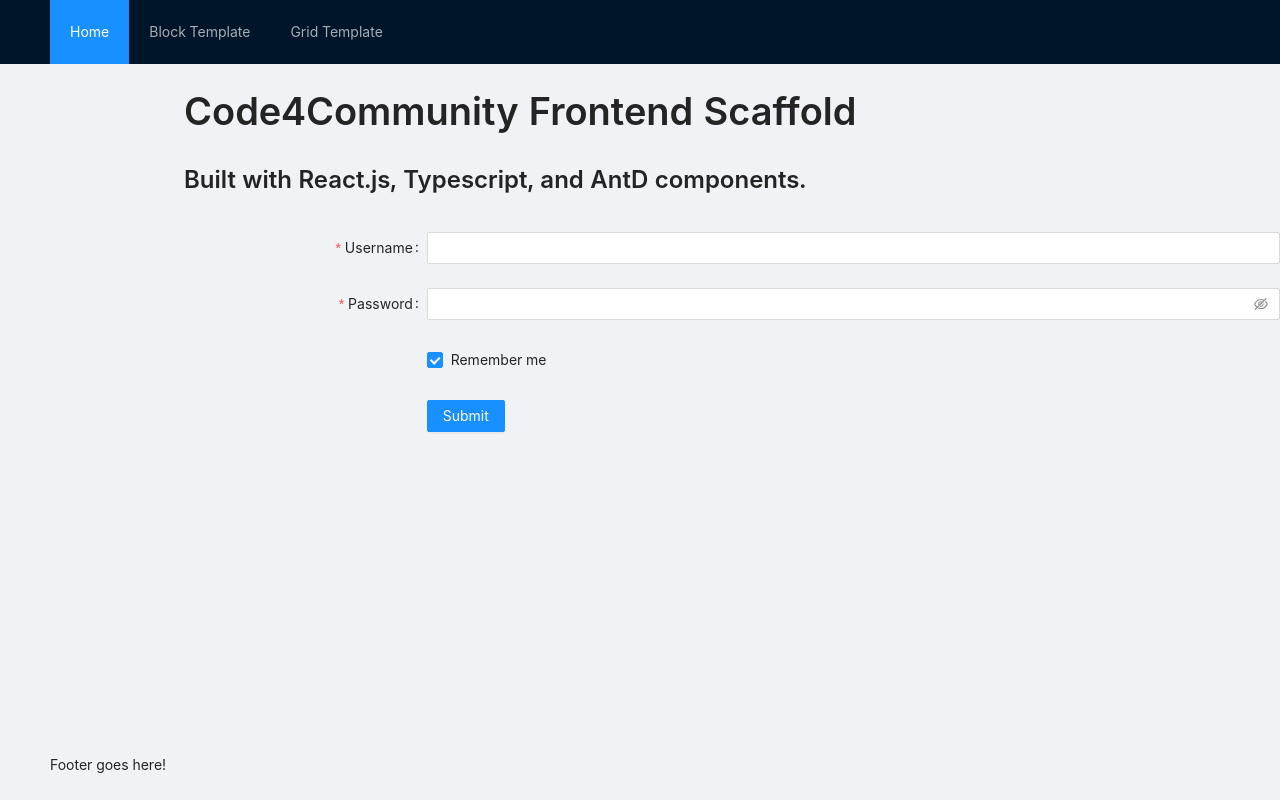
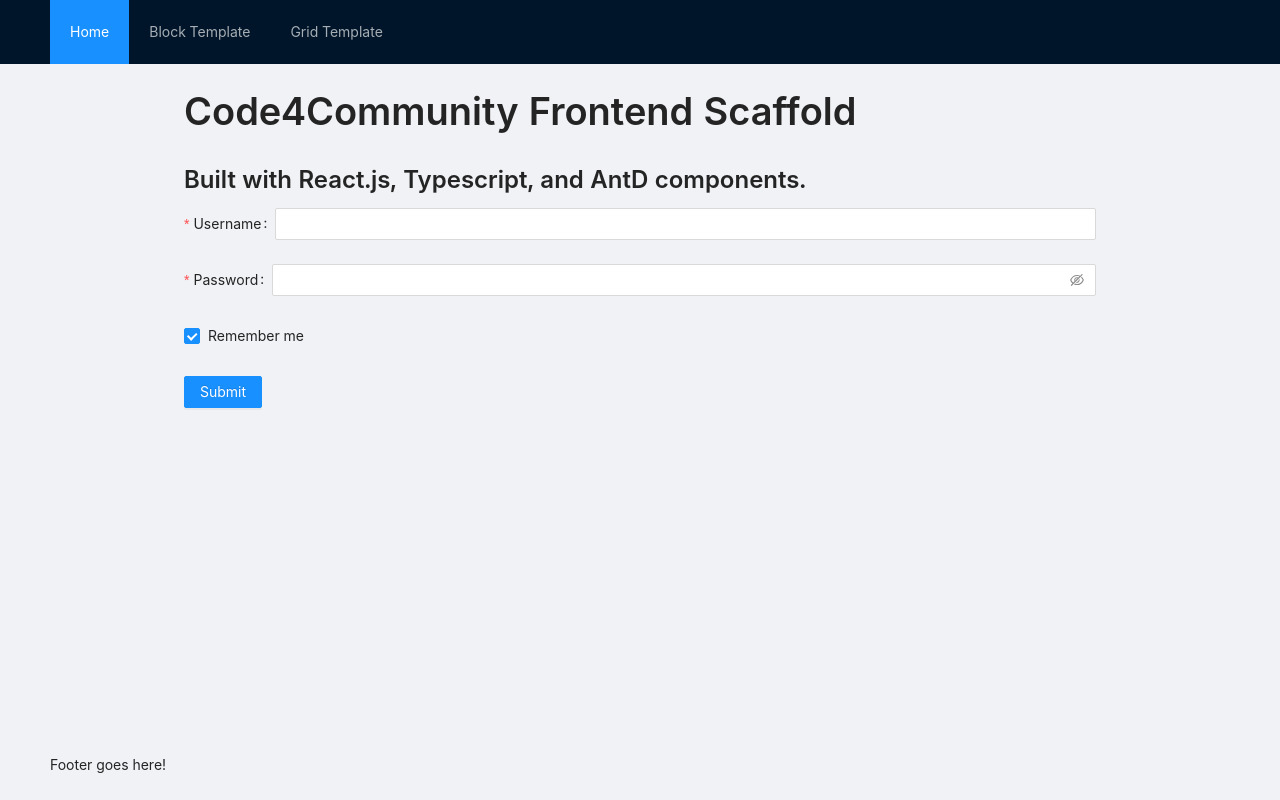
Before and after one commit to Code-4-Community/lucys-love-bus-frontend, a React (Create React App) app: page / in a window 1280 px wide. Built offline with nearby package versions, Linux system fonts and the light colour scheme.

Commit message:
fix login basic layout

```diff
--- a/src/containers/home/Home.tsx
+++ b/src/containers/home/Home.tsx
@@ -6,18 +6,7 @@
 const { Title } = Typography;
 
 const Home: React.FC = () => {
-  const layout = {
-    labelCol: { span: 8 },
-    wrapperCol: { span: 16 },
-  };
-
-  const tailLayout = {
-    wrapperCol: { offset: 8, span: 16 },
-  };
-
   const onFinish = (values: any) => {
-    console.log('Success:', values);
-    console.log(process.env.REACT_APP_API_DOMAIN);
     login({ email: values.username, password: values.password }).then((r) =>
       console.log(r),
     );
@@ -41,9 +30,7 @@
         <Title level={3}>
           Built with React.js, Typescript, and AntD components.
         </Title>
-      </div>
         <Form
-        {...layout}
           name="basic"
           initialValues={{ remember: true }}
           onFinish={onFinish}
@@ -65,16 +52,17 @@
             <Input.Password />
           </Form.Item>
 
-        <Form.Item {...tailLayout} name="remember" valuePropName="checked">
+          <Form.Item name="remember" valuePropName="checked">
             <Checkbox>Remember me</Checkbox>
           </Form.Item>
 
-        <Form.Item {...tailLayout}>
+          <Form.Item>
             <Button type="primary" htmlType="submit">
               Submit
             </Button>
           </Form.Item>
         </Form>
+      </div>
     </>
   );
 };
```
Lines whose indentation alone changed are shown as unchanged.
